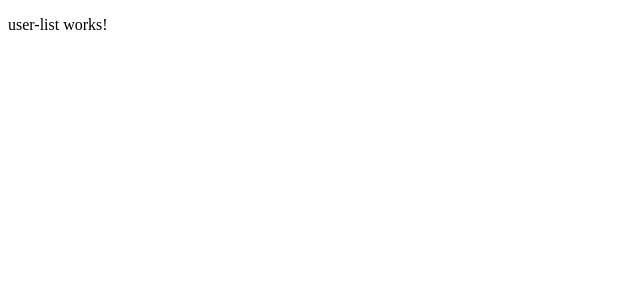
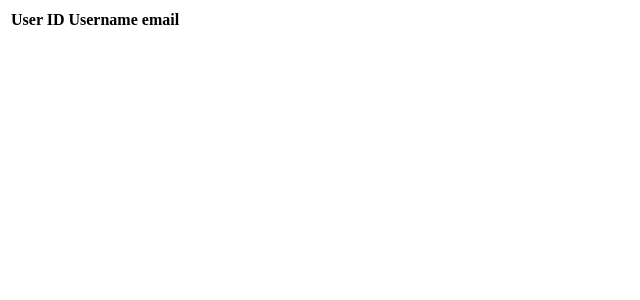
Before and after one commit to aslihanhasar/blog-management-system, an Angular app: page /users in a window 1280 px wide. Shown: the top 300 px of the page, without its empty margins (0-640 px from the left). Built offline with nearby package versions, Linux system fonts and the light colour scheme.

Commit message:
Add user methods

```diff
--- a/src/app/user/user-list/user-list.component.html
+++ b/src/app/user/user-list/user-list.component.html
@@ -1 +1,11 @@
-<p>user-list works!</p>
+<table class="table">
+    <thead>
+        <tr>
+            <th>User ID</th>
+            <th>Username</th>
+            <th>email</th>
+            <th></th>
+            <th></th>
+        </tr>
+    </thead>
+</table>
--- a/src/app/user/user-list/user-list.component.ts
+++ b/src/app/user/user-list/user-list.component.ts
@@ -1,4 +1,5 @@
-import { Component } from '@angular/core';
+import {Component } from '@angular/core';
+
 
 @Component({
   selector: 'app-user-list',
--- a/src/app/user/user.ts
+++ b/src/app/user/user.ts
@@ -1,6 +1,6 @@
 export interface User {
     userId:number;
-    userName:string;
+    username:string;
     email:string;
     creationDate:string;
     isActive:Boolean;
```
